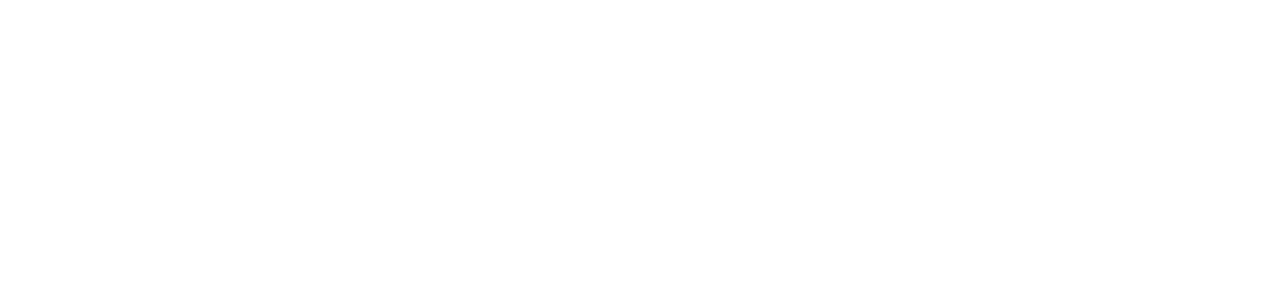
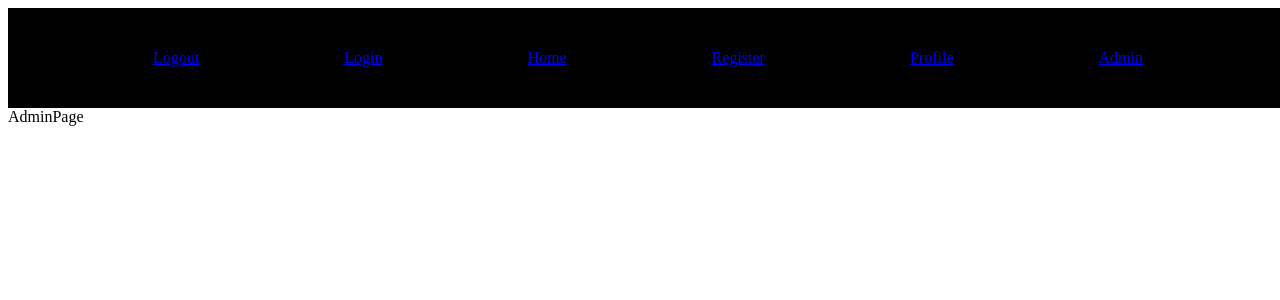
Before and after one commit to goodeats/passport, a React (Create React App) app in the folder client/: page /admin in a window 1280 px wide. Shown: the top 300 px of the page. Built offline with nearby package versions, Linux system fonts and the light colour scheme.

Commit message:
react router dom working to change components when clicking on links

```diff
--- a/client/package.json
+++ b/client/package.json
@@ -41,5 +41,8 @@
       "last 1 firefox version",
       "last 1 safari version"
     ]
+  },
+  "devDependencies": {
+    "@types/react-router-dom": "^5.3.3"
   }
 }
--- a/client/src/App.tsx
+++ b/client/src/App.tsx
@@ -1,10 +1,23 @@
 import React from 'react';
+import Navbar from './Components/Navbar';
+import { BrowserRouter, Route, Routes } from 'react-router-dom';
+import HomePage from './Pages/HomePage';
+import AdminPage from './Pages/AdminPage';
+import LoginPage from './Pages/LoginPage';
+import ProfilePage from './Pages/ProfilePage';
+import './main.css'
 
 function App() {
   return (
-    <div>
-
-    </div>
+    <BrowserRouter>
+      <Navbar/>
+      <Routes>
+        <Route path='/' element={<HomePage/>}></Route>
+        <Route path='/admin' element={<AdminPage/>}></Route>
+        <Route path='/login' element={<LoginPage/>}></Route>
+        <Route path='/profile' element={<ProfilePage/>}></Route>
+      </Routes>
+    </BrowserRouter>
   );
 }
 
--- /dev/null
+++ b/client/src/Components/Navbar.tsx
@@ -0,0 +1,15 @@
+import React from 'react'
+import { Link } from 'react-router-dom'
+
+export default function Navbar() {
+  return (
+    <div className='NavContainer'>
+      <Link to="/logout">Logout</Link>
+      <Link to="/login">Login</Link>
+      <Link to="/">Home</Link>
+      <Link to="/register">Register</Link>
+      <Link to="/profile">Profile</Link>
+      <Link to="/admin">Admin</Link>
+    </div>
+  )
+}
--- /dev/null
+++ b/client/src/Pages/AdminPage.tsx
@@ -0,0 +1,7 @@
+import React from 'react'
+
+export default function AdminPage() {
+  return (
+    <div>AdminPage</div>
+  )
+}
--- /dev/null
+++ b/client/src/Pages/HomePage.tsx
@@ -0,0 +1,7 @@
+import React from 'react'
+
+export default function HomePage() {
+  return (
+    <div>HomePage</div>
+  )
+}
--- /dev/null
+++ b/client/src/Pages/LoginPage.tsx
@@ -0,0 +1,7 @@
+import React from 'react'
+
+export default function LoginPage() {
+  return (
+    <div>LoginPage</div>
+  )
+}
--- /dev/null
+++ b/client/src/Pages/ProfilePage.tsx
@@ -0,0 +1,7 @@
+import React from 'react'
+
+export default function ProfilePage() {
+  return (
+    <div>ProfilePage</div>
+  )
+}
--- /dev/null
+++ b/client/src/main.css
@@ -0,0 +1,9 @@
+.NavContainer {
+  width: 100vw;
+  height: 100px;
+  background: #000;
+  color: #fff;
+  display: flex;
+  align-items: center;
+  justify-content: space-evenly;
+}
```
Also changed, not shown: 1 other file (tests, documents, lock files or other folders).
